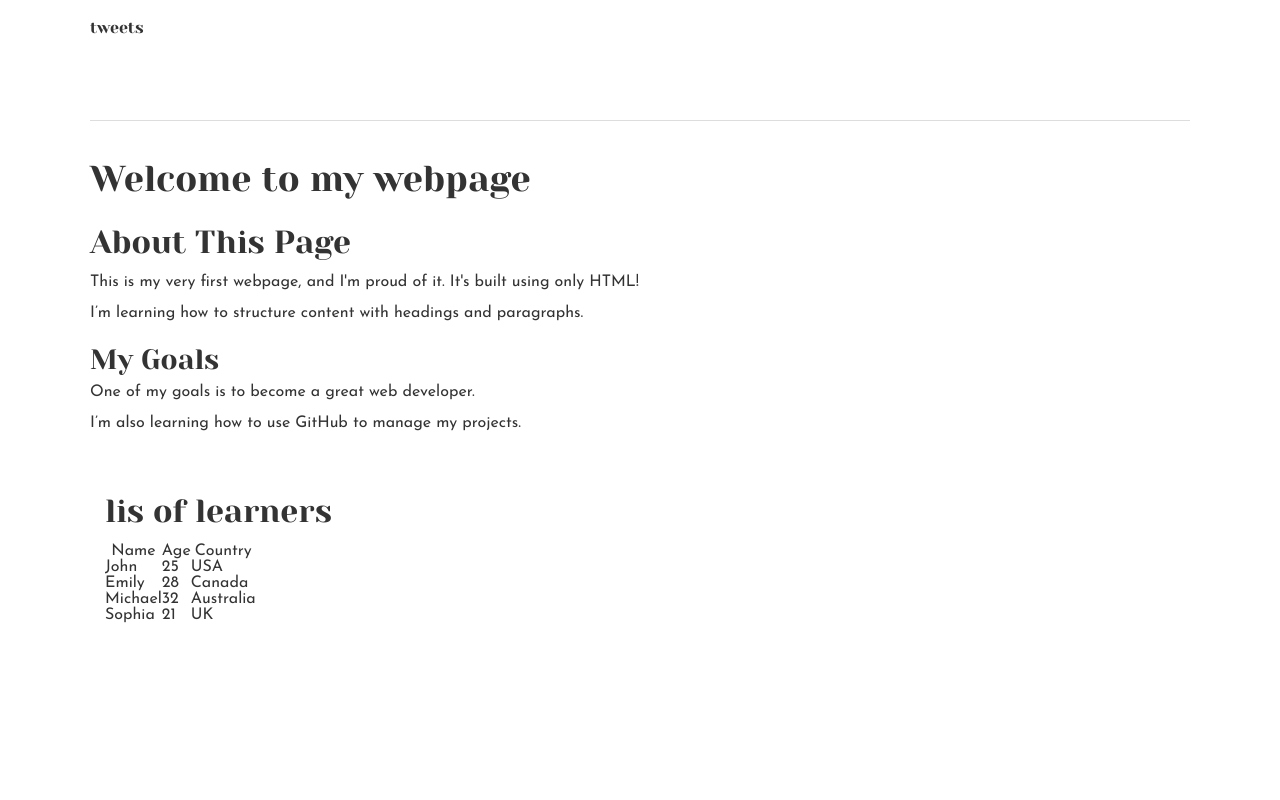
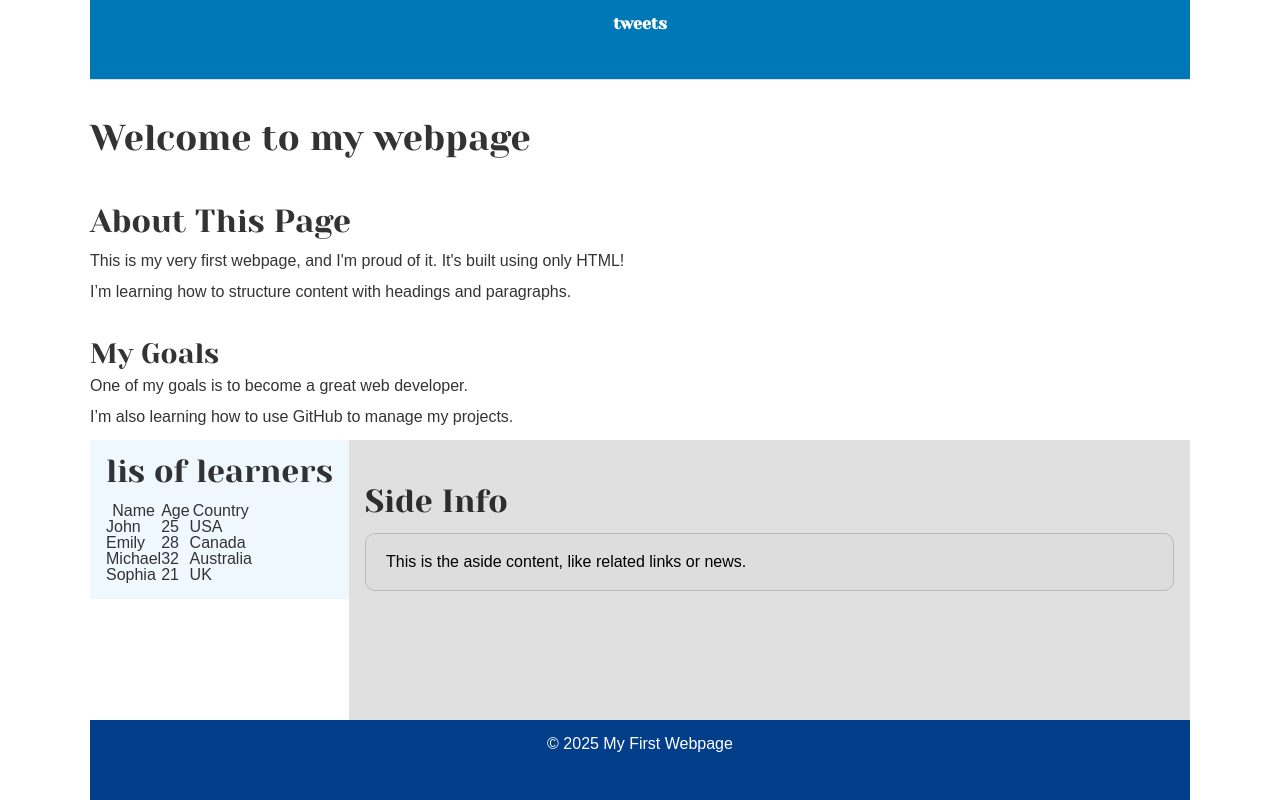
Before and after one commit to BisharAH/alx_html_css, a plain HTML site: page css_basic/index.html in a window 1280 px wide. Drawn offline with Linux system fonts and the light colour scheme.

Commit message:
apdates indxe and style

```diff
--- a/css_basic/index.html
+++ b/css_basic/index.html
@@ -63,6 +63,14 @@
           </table>
         </article>
       </section>
+
+      <aside>
+        <h2>Side Info</h2>
+        <p>This is the aside content, like related links or news.</p>
+      </aside>
     </main>
+    <footer>
+      <p>&copy; 2025 My First Webpage</p>
+    </footer>
   </body>
 </html>
--- a/css_basic/styles.css
+++ b/css_basic/styles.css
@@ -0,0 +1,61 @@
+/* Apply basic reset and default styles */
+* {
+  margin: 0;
+  padding: 0;
+  box-sizing: border-box;
+}
+
+/* Make the body a flex container arranged in column layout */
+body {
+  display: flex;
+  flex-direction: column;
+  height: 100vh;
+  font-family: Arial, sans-serif;
+}
+
+/* Style the header */
+header {
+  background-color: #0077b6;
+  color: white;
+  padding: 1rem;
+  text-align: center;
+}
+
+/* Make main a horizontal flex container */
+main {
+  display: flex;
+  flex-direction: row;
+  flex: auto;
+  min-height: 0; /* Needed to make overflow-y work correctly */
+}
+
+/* Style article (takes 2/3 of the space) */
+article {
+  flex: 2;
+  padding: 1rem;
+  overflow-y: auto;
+  background-color: #f0f8ff;
+}
+
+/* Style aside (takes 1/3 of the space) */
+aside {
+  flex: 1;
+  padding: 1rem;
+  overflow-y: auto;
+  background-color: #e0e0e0;
+}
+
+/* Style footer */
+footer {
+  background-color: #023e8a;
+  color: white;
+  padding: 1rem;
+  text-align: center;
+}
+
+/* Optional: make links in nav styled nicely */
+nav a {
+  color: white;
+  text-decoration: none;
+  font-weight: bold;
+}
```
